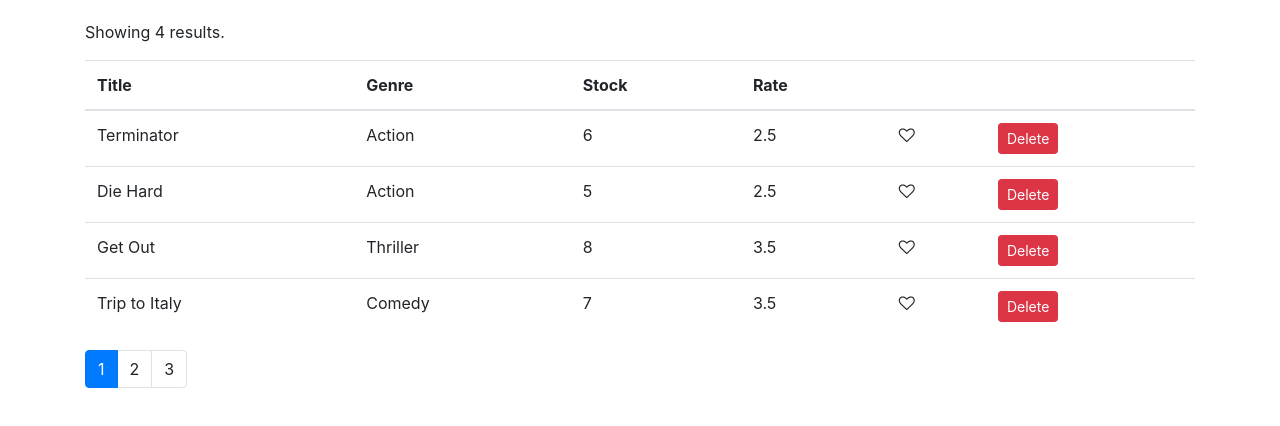
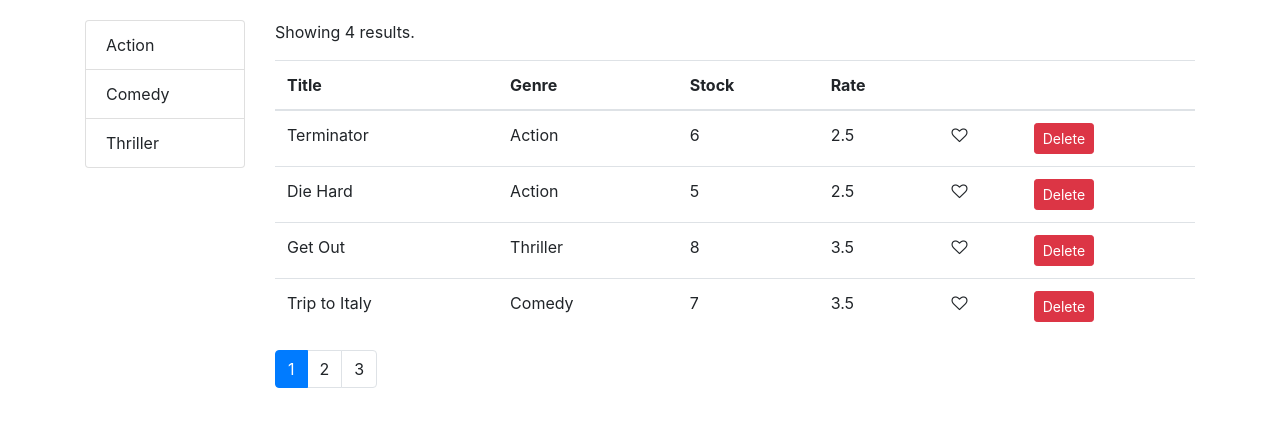
Before and after one commit to prateek951/Movie-Vid-App, a React (Create React App) app in the folder movievid/: page / in a window 1280 px wide. Shown: the top 426 px of the page. Built offline with nearby package versions, Linux system fonts and the light colour scheme.

Commit message:
genre selection handled

```diff
--- a/movievid/package.json
+++ b/movievid/package.json
@@ -6,6 +6,7 @@
     "bootstrap": "^4.1.1",
     "font-awesome": "^4.7.0",
     "lodash": "^4.17.11",
+    "prop-types": "^15.6.2",
     "react": "^16.5.2",
     "react-dom": "^16.5.2",
     "react-scripts": "1.1.5"
--- a/movievid/src/components/Movies.js
+++ b/movievid/src/components/Movies.js
@@ -3,16 +3,20 @@ import { getMovies } from "../services/fakeMovieService";
 import Like from "./common/Like";
 import Pagination from "./common/Pagination";
 import { paginate } from "../utils/paginate";
+import { getGenres } from "../services/fakeGenreService";
+import ListGroup from "./common/ListGroup";
 
 export default class Movies extends Component {
   state = {
     movies: [],
     pageSize: 4,
-    currentPage: 1
+    currentPage: 1,
+    genres: []
   };
   componentDidMount() {
     const movies = getMovies();
-    this.setState({ movies: movies });
+    const genres = getGenres();
+    this.setState({ movies: movies, genres: genres });
   }
 
   handleDelete = ({ _id }) => {
@@ -33,6 +37,11 @@ export default class Movies extends Component {
       console.log(page);
       this.setState({currentPage: page});
   }
+  handleGenreSelect = genre => {
+    console.log(genre);
+    const movies = this.state.movies.filter(movie => movie.genre.name === genre.name);
+    this.setState({ movies : movies });
+  }
   render() {
     const { movies, pageSize, currentPage } = this.state;
     if (movies.length === 0) {
@@ -41,7 +50,11 @@ export default class Movies extends Component {
     const movies_per_page = paginate(movies,currentPage,pageSize);
 
     return (
-      <React.Fragment>
+      <div className="row">
+        <div className="col-2">
+          <ListGroup onGenreSelect={this.handleGenreSelect} genres={this.state.genres}/>
+        </div>
+        <div className="col">
         <p>Showing {movies_per_page.length} results.</p>
         <table className="table">
           <thead>
@@ -75,7 +88,9 @@ export default class Movies extends Component {
           </tbody>
         </table>
         <Pagination moviesCount={movies.length} currentPage={currentPage} pageSize={pageSize} onPageChange={this.handlePageChange}/>
-      </React.Fragment>
+        </div>
+
+      </div>
     );
   }
 }
--- /dev/null
+++ b/movievid/src/components/common/ListGroup.js
@@ -0,0 +1,12 @@
+import React from 'react';
+
+const ListGroup = ({genres,onGenreSelect}) => {
+    console.log(genres);
+    return (
+       <ul className="list-group">
+           {genres.map(genre => <li key={genre._id} onClick={() => onGenreSelect(genre)} className="list-group-item">{genre.name}</li>)}
+       </ul>
+    );
+}
+
+export default ListGroup;
```
Also changed, not shown: movievid/src/components/common/Pagination.js (+8 -0 lines).
